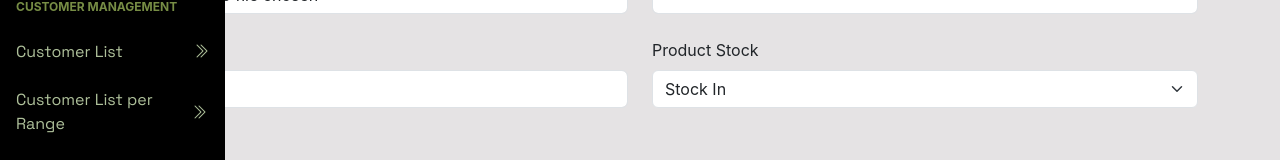
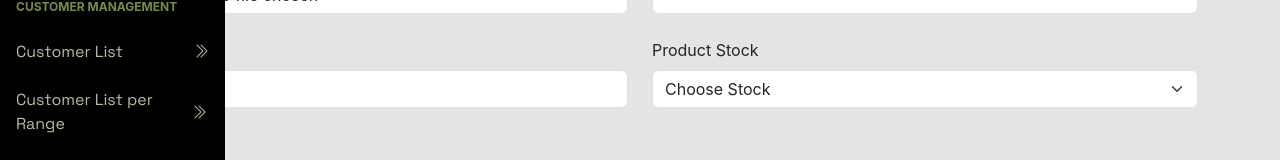
Before and after one commit to Unicon-Solution-Limited/dishco_frontend, a React (Create React App) app: page /createProduct in a window 1280 px wide. Shown: the part 192-352 px from the top of the page. Built offline with nearby package versions, Linux system fonts and the light colour scheme; no server answers.

Commit message:
stock added

```diff
--- a/src/Components/Dashboard/DashboardPage/ProductManagement/CreateProduct.js
+++ b/src/Components/Dashboard/DashboardPage/ProductManagement/CreateProduct.js
@@ -10,6 +10,7 @@ const CreateProduct = () => {
   const nameRef = useRef();
   const foodCodeRef = useRef();
   const foodDescriptionRef = useRef();
+  const stockRef = useRef();
   const categoriesRef = useRef();
   const subCategoriesRef = useRef();
   const childCategoriesRef = useRef();
@@ -80,6 +81,7 @@ const CreateProduct = () => {
       name: nameRef.current.value,
       foodCode: foodCodeRef.current.value,
       foodDescription: foodDescriptionRef.current.value,
+      stock: stockRef.current.value,
       categories: categoriesRef.current.value,
       subCategories: subCategoriesRef.current.value,
       childCategories: childCategoriesRef.current.value,
@@ -102,6 +104,7 @@ const CreateProduct = () => {
         nameRef.current.value = "";
         foodCodeRef.current.value = "";
         foodDescriptionRef.current.value = "";
+        stockRef.current.value = "";
         categoriesRef.current.value = "";
         subCategoriesRef.current.value = "";
         childCategoriesRef.current.value = "";
@@ -175,9 +178,12 @@ const CreateProduct = () => {
                   <select
                     className="form-select"
                     aria-label="Default select example"
+                    required
+                    ref={stockRef}
                   >
-                    <option value="SI">Stock In</option>
-                    <option value="SO">Stock Out</option>
+                    <option value="Choose Your Stock">Choose Stock</option>
+                    <option value="stockIn">Stock In</option>
+                    <option value="stockOut">Stock Out</option>
                   </select>
                 </div>
 
--- a/src/Components/DisplayProduct/SingleProduct/SingleProduct.js
+++ b/src/Components/DisplayProduct/SingleProduct/SingleProduct.js
@@ -71,12 +71,16 @@ const SingleProduct = () => {
       (data) => data?.sizePriceItem?.find((v) => v?.size === selectedSize).price
     );
 
+    //item object
     const item = {
       id: food[0]._id,
+      name: food[0].name,
       size: selectedSize,
       price: parseInt(selectedFoodPrice),
+      foodCode: food[0].foodCode,
       extras: selectedExtras,
       quantity: quantity,
+      stock: food[0].stock,
     };
 
     let cartItems = JSON.parse(localStorage.getItem("cartItems")) || [];
@@ -95,6 +99,7 @@ const SingleProduct = () => {
     localStorage.setItem("cartItems", JSON.stringify(cartItems));
   };
 
+  //cartItem remove
   const handleClearCart = () => {
     localStorage.removeItem("cartItems");
   };
```
